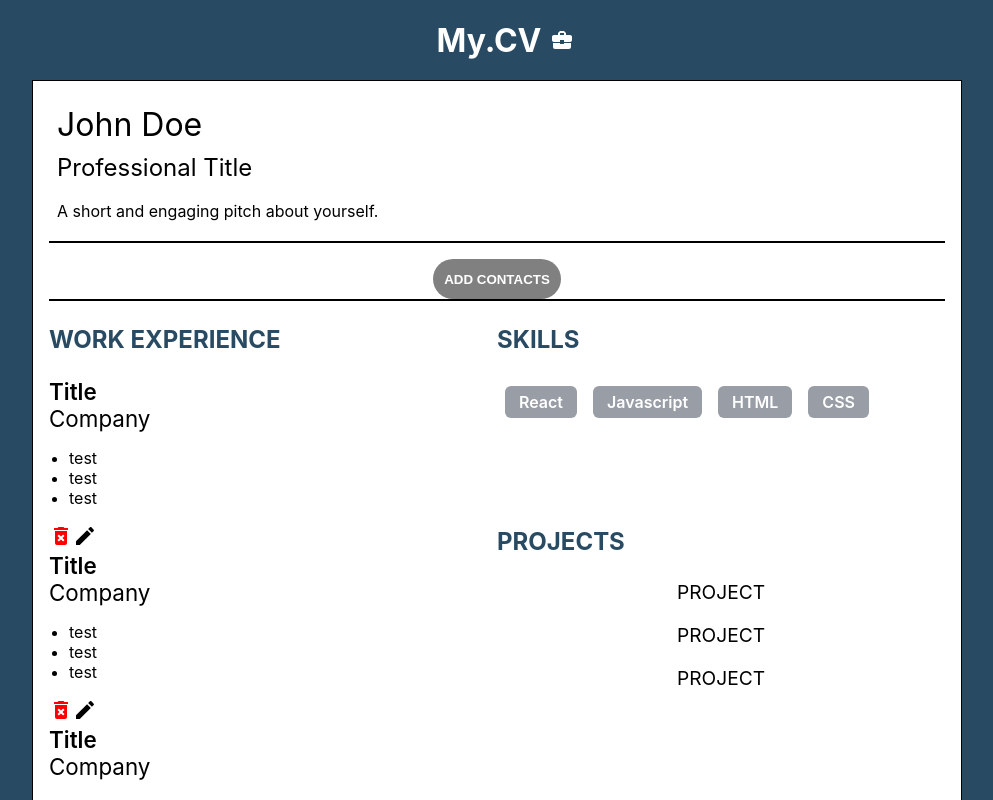
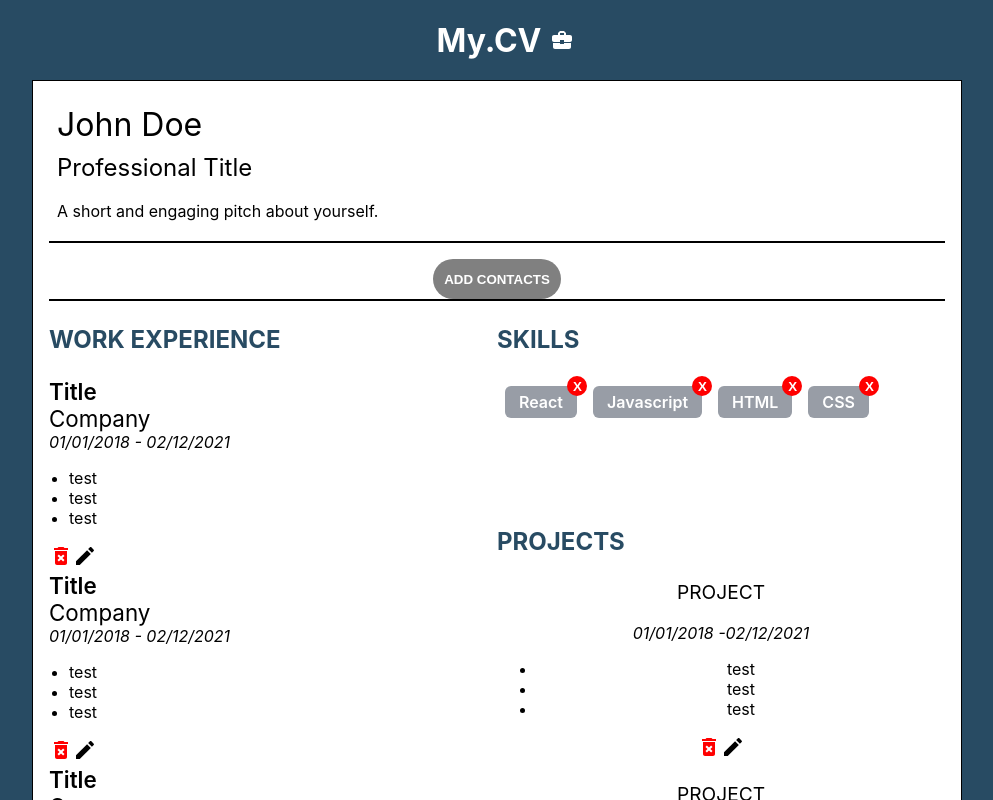
Before and after one commit to twalton83/TOP-CV, a React (Create React App) app: page / in a window 1280 px wide. Shown: the top 800 px of the page, without its empty margins (143-1136 px from the left). Built offline with nearby package versions, Linux system fonts and the light colour scheme.

Commit message:
add skill deletion functionality

```diff
--- a/src/components/MyDocument.js
+++ b/src/components/MyDocument.js
@@ -81,6 +81,10 @@ export default function MyDocument() {
     setSkills([...skills, skill])
   }
 
+  const deleteSkill = (skill) => {
+    setSkills(skills.filter((s) => s !== skill))
+  }
+
   const handleContactInfo = (e) => {
     const contact = contactInfo[e.target.name]
     setContactInfo({ ...contactInfo, [e.target.name]: e.target.value })
@@ -121,6 +125,7 @@ export default function MyDocument() {
       />
       <ResumeBody
         addSkill={addSkill}
+        deleteSkill={deleteSkill}
         deleteWork={deleteWork}
         editWorkExp={editWorkExp}
         addWorkExp={addWorkExperience}
--- a/src/components/Projects.js
+++ b/src/components/Projects.js
@@ -1,7 +1,10 @@
 import React, { useState } from "react"
 import styled from "styled-components"
+import { format } from "date-fns"
 import ProjectModal from "./ProjectModal"
 import { Header, Button } from "./StyledUtils"
+import { ReactComponent as Edit } from "../assets/edit-24px.svg"
+import { ReactComponent as Delete } from "../assets/delete_forever-24px.svg"
 
 const ProjectHeader = styled.p`
   font-size: 1.2rem;
@@ -22,6 +25,7 @@ export default function Projects({
   projects,
 }) {
   const [displayAdd, setDisplayAdd] = useState(true)
+  const [displayActions, setDisplayActions] = useState(true)
   const [exp, setExp] = useState({
     company: "",
     title: "",
@@ -54,6 +58,14 @@ export default function Projects({
     }
   }
 
+  const handleDelete = (e) => {
+    console.log("delete")
+  }
+
+  const handleEditClick = (e) => {
+    console.log("edit")
+  }
+
   return (
     <div>
       <Header color="#284B63">PROJECTS</Header>
@@ -65,17 +77,32 @@ export default function Projects({
       {projects.map((proj) => (
         <div>
           <ProjectHeader>{proj.name.toUpperCase()}</ProjectHeader>
-          {/* {proj.startDate && (
+          {proj.startDate && (
             <Dates>
-              {proj.startDate} - {proj.endDate || "Current"}
+              {format(proj.startDate, "P")} -
+              {format(proj.endDate, "P") || "Current"}
             </Dates>
-          )} */}
+          )}
           {proj.tasks.length && (
             <Tasks>
               {proj.tasks.map((t) => (
                 <li>{t}</li>
               ))}
             </Tasks>
+          )}
+          {displayActions && (
+            <div>
+              <Delete
+                data-eduid={proj.id}
+                style={{ fill: "red" }}
+                onClick={handleDelete}
+              />
+              <Edit
+                data-eduid={proj.id}
+                data-modal="work"
+                onClick={handleEditClick}
+              />
+            </div>
           )}
         </div>
       ))}
--- a/src/components/ResumeBody.js
+++ b/src/components/ResumeBody.js
@@ -12,6 +12,7 @@ const Container = styled.div`
 
 export default function ResumeBody({
   addSkill,
+  deleteSkill,
   skills,
   workExperience,
   editWorkExp,
@@ -49,7 +50,11 @@ export default function ResumeBody({
       </section>
       <section>
         {sectionDisplay.skills && (
-          <Skills addSkill={addSkill} skills={skills} />
+          <Skills
+            addSkill={addSkill}
+            deleteSkill={deleteSkill}
+            skills={skills}
+          />
         )}
 
         {sectionDisplay.projects && (
--- a/src/components/SkillBlock.js
+++ b/src/components/SkillBlock.js
@@ -6,6 +6,7 @@ const Block = styled.div`
   display: flex;
   align-items: center;
   justify-content: center;
+  position: relative;
   border-radius: 6px;
   padding: 6px 14px;
   height: 2rem;
@@ -13,11 +14,34 @@ const Block = styled.div`
   color: ${(props) => props.color};
   margin: 0.5rem 0.5rem;
   font-weight: 600;
+
+  .badge {
+    position: absolute;
+    top: -10px;
+    right: -10px;
+
+    height: 20px;
+    width: 20px;
+    border-radius: 50%;
+    border: none;
+    text-align: center;
+    background-color: red;
+    color: white;
+    font-weight: 600;
+  }
 `
 
-export default function SkillBlock({ skill, bgcolor, color }) {
+export default function SkillBlock({ handleDelete, skill, bgcolor, color }) {
   return (
     <Block bgcolor={bgcolor} color={color}>
+      <button
+        type="button"
+        data-skill={skill}
+        className="badge"
+        onClick={handleDelete}
+      >
+        X
+      </button>
       <p>{skill}</p>
     </Block>
   )
--- a/src/components/Skills.js
+++ b/src/components/Skills.js
@@ -31,7 +31,7 @@ const SkillAddContainer = styled.div`
   }
 `
 
-export default function Skills({ addSkill, skills }) {
+export default function Skills({ addSkill, deleteSkill, skills }) {
   const [displayAdd, setDisplayAdd] = useState(false)
   const [newSkill, setnewSkill] = useState("")
 
@@ -48,11 +48,15 @@ export default function Skills({ addSkill, skills }) {
   const handleChange = (e) => {
     setnewSkill(e.target.value)
   }
+  const handleSkillDelete = (e) => {
+    e.stopPropagation()
+    deleteSkill(e.target.dataset.skill)
+  }
 
   const handleSubmit = (e) => {
     e.persist()
     if (e.key === "Enter" || e.type === "blur") {
-      if (newSkill === "") {
+      if (newSkill === "" || skills.includes(newSkill)) {
         setDisplayAdd(false)
         return
       }
@@ -67,7 +71,12 @@ export default function Skills({ addSkill, skills }) {
       <Header color="#284B63">SKILLS</Header>
       <SkillBlockContainer onClick={handleDisplay}>
         {skills.map((skill) => (
-          <SkillBlock skill={skill} bgcolor="#989da6" color="#FFF" />
+          <SkillBlock
+            handleDelete={handleSkillDelete}
+            skill={skill}
+            bgcolor="#989da6"
+            color="#FFF"
+          />
         ))}
         {displayAdd && (
           <SkillInput
--- a/src/components/StyledUtils.js
+++ b/src/components/StyledUtils.js
@@ -133,6 +133,10 @@ const DatePicker = styled.input`
   }
 `
 
+const InfoContainer = styled.div`
+  text-align: left;
+`
+
 export {
   Header,
   FlexWrapper,
@@ -142,5 +146,6 @@ export {
   Dialog,
   SaveButton,
   InputContainer,
+  InfoContainer,
   DatePicker,
 }
--- a/src/components/WorkExperience.js
+++ b/src/components/WorkExperience.js
@@ -1,7 +1,8 @@
 import React, { useState } from "react"
 import styled from "styled-components"
 import { v4 as uuidv4 } from "uuid"
-import { Button, Header } from "./StyledUtils"
+import { format } from "date-fns"
+import { Button, Header, InfoContainer } from "./StyledUtils"
 import WorkExperienceModal from "./WorkExperienceModal"
 import { ReactComponent as Edit } from "../assets/edit-24px.svg"
 import { ReactComponent as Delete } from "../assets/delete_forever-24px.svg"
@@ -80,12 +81,15 @@ export default function WorkExperience({
           key={exp.id}
           onMouseOver={handleMouseOver}
           onFocus={handleMouseOver}
-          // onMouseLeave={handleMouseLeave}
-          // onBlur={handleMouseLeave}
+          onMouseLeave={handleMouseLeave}
+          onBlur={handleMouseLeave}
         >
           <WorkTitle>{exp.title}</WorkTitle>
           <WorkHeader>{exp.company}</WorkHeader>
-          <Dates>{/* {exp.startDate} - {exp.endDate || "Current"} */}</Dates>
+          <Dates>
+            {format(exp.startDate, "P")} -{" "}
+            {format(exp.endDate, "P") || "Current"}
+          </Dates>
           <Tasks>
             {exp.tasks.map((t) => (
               <li key={uuidv4()}>{t}</li>
--- a/src/modules/seeds.js
+++ b/src/modules/seeds.js
@@ -28,7 +28,7 @@ const generateProject = () => {
   const arr = []
   for (let i = 0; i < 3; i++) {
     arr.push(
-      new Project("Project", "Title", new Date("01-1-2018"), new Date(), [
+      new Project("Project", new Date("01-1-2018"), new Date(), [
         "test",
         "test",
         "test",
```
